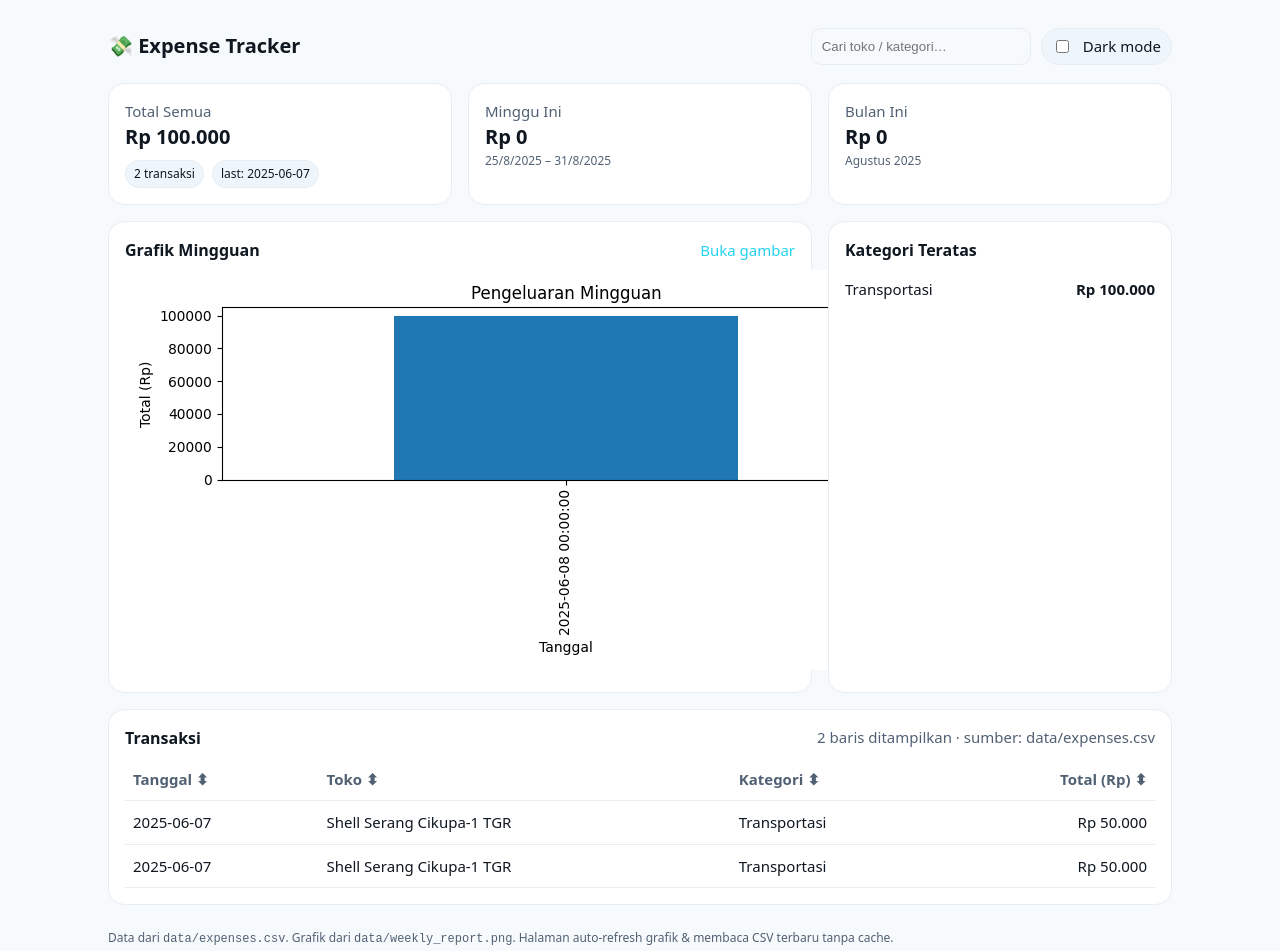
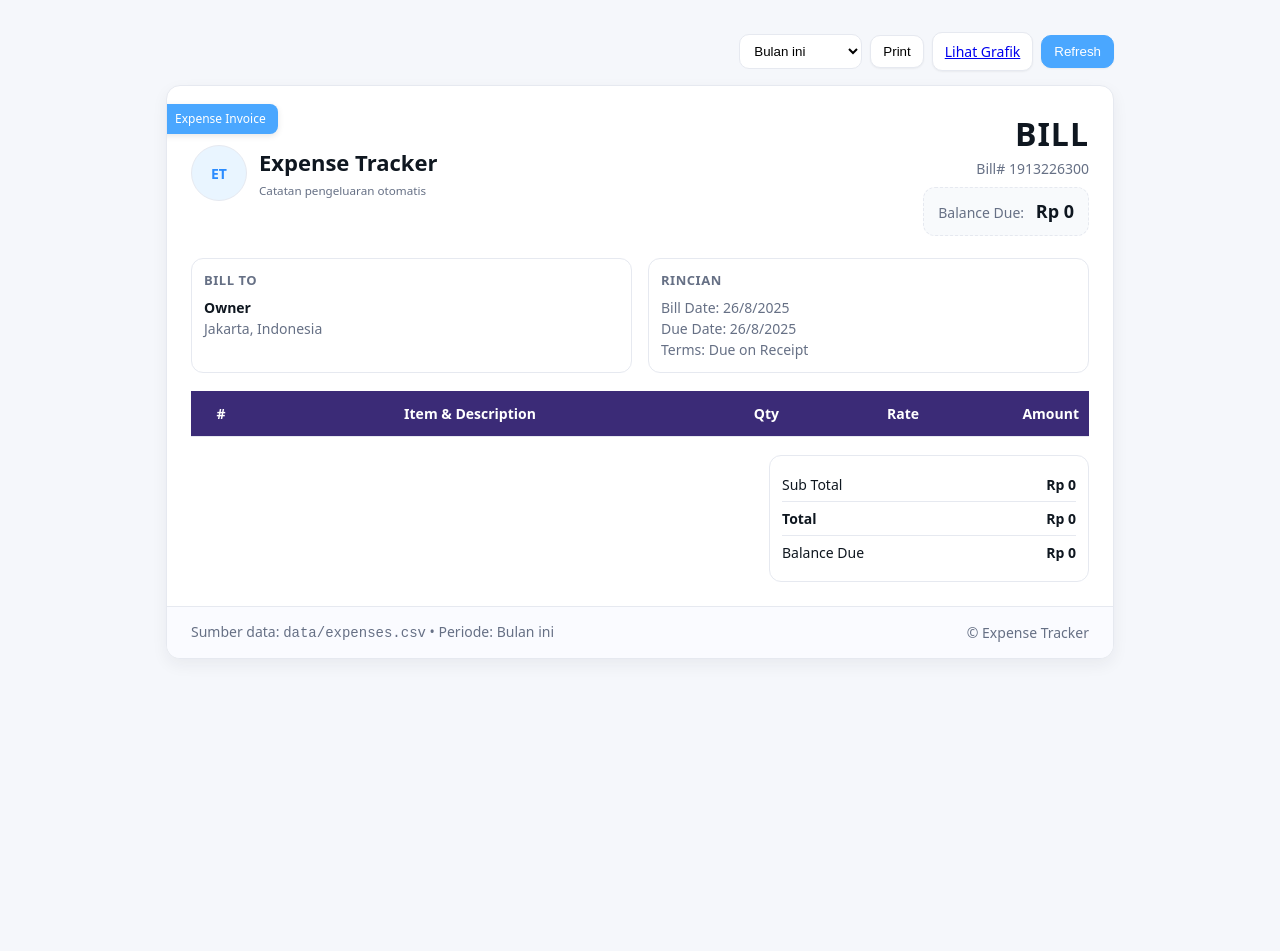
Before and after one commit to muskmusk-IT/expense-tracker-ai, a plain HTML site: page index.html in a window 1280 px wide. After the commit the page ends 832 px from the top, so only its background shows below. Drawn offline with Linux system fonts and the light colour scheme.

Commit message:
Update index.html

```diff
--- a/index.html
+++ b/index.html
@@ -3,215 +3,207 @@
 <head>
   <meta charset="utf-8" />
   <meta name="viewport" content="width=device-width,initial-scale=1" />
-  <title>Expense Tracker</title>
+  <title>Expense Tracker • Invoice Style</title>
   <style>
     :root{
-      --bg:#0b0f14; --panel:#0f1620; --muted:#96a0aa; --text:#e8eef4; --line:#1c2531;
-      --brand:#22d3ee; --chip:#1b2a3a; --good:#34d399; --warn:#f59e0b; --bad:#ef4444;
-    }
-    @media (prefers-color-scheme: light){
-      :root{
-        --bg:#f7fafc; --panel:#ffffff; --muted:#516173; --text:#0f1720; --line:#e6edf3;
-        --chip:#eef5fb;
-      }
+      --bg:#f5f7fb; --ink:#0f1720; --muted:#667085; --line:#e6e9f0; --accent:#3b2b77; --accent-2:#6a5bb3; --chip:#eef2ff; --brand:#4ea8ff; --good:#10b981; --warn:#f59e0b; --danger:#ef4444;
     }
     *{box-sizing:border-box}
-    body{margin:0;background:var(--bg);color:var(--text);font:15px/1.5 ui-sans-serif,system-ui,Segoe UI,Roboto}
-    .wrap{max-width:1100px;margin:auto;padding:28px 18px}
-    header{display:flex;flex-wrap:wrap;gap:14px;align-items:center;justify-content:space-between;margin-bottom:18px}
-    h1{font-size:20px;margin:0}
+    html,body{height:100%}
+    body{margin:0;background:var(--bg);color:var(--ink);font:14px/1.5 ui-sans-serif,system-ui,Segoe UI,Roboto}
+    .wrap{max-width:980px;margin:32px auto;padding:0 16px}
+
+    /* Top toolbar */
+    .toolbar{display:flex;gap:8px;align-items:center;justify-content:flex-end;margin-bottom:14px}
+    .btn{background:#fff;border:1px solid var(--line);border-radius:10px;padding:8px 12px;cursor:pointer;display:inline-flex;gap:8px;align-items:center;box-shadow:0 1px 2px rgba(0,0,0,.05)}
+    .btn.primary{background:#4aa7ff;color:#fff;border-color:#4aa7ff}
+    .btn:active{transform:translateY(1px)}
+
+    /* Invoice card */
+    .card{background:#fff;border:1px solid var(--line);border-radius:14px;box-shadow:0 6px 16px rgba(31,41,55,.06);overflow:hidden}
+    .ribbon{position:absolute;left:-12px;top:18px;background:#4aa7ff;color:#fff;padding:6px 12px 6px 20px;border-radius:0 8px 8px 0;box-shadow:0 2px 6px rgba(0,0,0,.1);font-size:12px}
+
+    .bill{position:relative;padding:24px}
+    .bill-head{display:flex;gap:16px;align-items:center;justify-content:space-between}
+    .brand{display:flex;gap:12px;align-items:center}
+    .logo{width:56px;height:56px;border-radius:50%;display:grid;place-items:center;background:#e9f5ff;border:1px solid var(--line);font-weight:800;color:#2b8cff}
+    .brand h2{margin:0;font-size:22px}
+    .brand small{color:var(--muted)}
+
+    .bill-meta{text-align:right}
+    .bill-meta .title{font-size:32px;letter-spacing:1px;font-weight:800}
+    .bill-meta .no{color:var(--muted)}
+    .due{margin-top:8px;background:#f8fafc;border:1px dashed var(--line);display:inline-block;padding:10px 14px;border-radius:12px}
+    .due .lbl{color:var(--muted);margin-right:8px}
+    .due .amt{font-weight:800;font-size:18px}
+
+    .grid{display:grid;grid-template-columns:1fr 1fr;gap:16px;margin-top:22px}
+    .panel{border:1px solid var(--line);border-radius:12px;padding:12px}
+    .panel h4{margin:0 0 6px 0;font-size:13px;color:var(--muted);text-transform:uppercase;letter-spacing:.04em}
+    .panel .name{font-weight:700}
+
+    /* Table */
+    table{width:100%;border-collapse:collapse;margin-top:18px}
+    thead th{background:var(--accent);color:#fff;font-weight:600}
+    th,td{padding:12px 10px;border-bottom:1px solid var(--line)}
+    td.right,th.right{text-align:right}
+    tbody tr:hover{background:#fafbff}
+
+    .totals{display:flex;justify-content:flex-end;margin-top:18px}
+    .totals .box{width:320px;border:1px solid var(--line);border-radius:12px;padding:12px}
+    .totals .row{display:flex;justify-content:space-between;padding:6px 0;border-bottom:1px solid var(--line)}
+    .totals .row:last-child{border-bottom:0}
+    .totals .grand{font-weight:800}
+
+    .foot{display:flex;justify-content:space-between;align-items:center;padding:14px 24px;border-top:1px solid var(--line);background:#fafbff}
     .muted{color:var(--muted)}
-    .row{display:grid;grid-template-columns:repeat(12,1fr);gap:16px}
-    .card{grid-column:span 12;background:var(--panel);border:1px solid var(--line);border-radius:16px;padding:16px}
-    @media (min-width:720px){.card.sm-4{grid-column:span 4}.card.sm-8{grid-column:span 8}}
-    .pill{display:inline-flex;gap:8px;align-items:center;background:var(--chip);border:1px solid var(--line);padding:6px 10px;border-radius:999px}
-    .kpi{font-weight:700;font-size:20px}
-    .controls{display:flex;gap:10px;flex-wrap:wrap}
-    input[type="search"]{background:transparent;border:1px solid var(--line);color:var(--text);padding:8px 10px;border-radius:10px;min-width:220px;outline:none}
-    .toggle{cursor:pointer}
-    table{width:100%;border-collapse:collapse}
-    th,td{border-bottom:1px solid var(--line);padding:10px 8px;text-align:left;white-space:nowrap}
-    th{color:var(--muted);font-weight:600}
-    td.right,th.right{text-align:right}
-    .chips{display:flex;gap:8px;flex-wrap:wrap;margin-top:8px}
-    .badge{padding:4px 8px;border-radius:999px;border:1px solid var(--line);background:var(--chip);font-size:12px}
-    .catRow{display:flex;justify-content:space-between;padding:6px 0;border-bottom:1px dashed var(--line)}
-    .catRow:last-child{border-bottom:0}
-    a.link{color:var(--brand);text-decoration:none}
-    footer{margin:24px 0;color:var(--muted);font-size:12px}
+
+    .controls{display:flex;gap:8px;align-items:center}
+    select{border:1px solid var(--line);border-radius:10px;padding:8px 10px;background:#fff}
   </style>
 </head>
 <body>
   <div class="wrap">
-    <header>
-      <h1>💸 Expense Tracker</h1>
+    <div class="toolbar">
       <div class="controls">
-        <input id="q" type="search" placeholder="Cari toko / kategori…" />
-        <label class="pill toggle">
-          <input id="dm" type="checkbox" style="accent-color:var(--brand);margin-right:6px" />
-          Dark mode
-        </label>
+        <select id="range">
+          <option value="month">Bulan ini</option>
+          <option value="week">Minggu ini</option>
+          <option value="all">Semua waktu</option>
+        </select>
+        <button class="btn" id="print">Print</button>
+        <a class="btn" href="data/weekly_report.png" target="_blank">Lihat Grafik</a>
+        <button class="btn primary" id="refresh">Refresh</button>
       </div>
-    </header>
+    </div>
 
-    <div class="row">
-      <section class="card sm-4">
-        <div class="muted">Total Semua</div>
-        <div class="kpi" id="kpi-total">Rp -</div>
-        <div class="chips"><span class="badge" id="rows">0 transaksi</span><span class="badge" id="last">-</span></div>
-      </section>
+    <div class="card">
+      <div class="bill">
+        <div class="ribbon">Expense Invoice</div>
+        <div class="bill-head">
+          <div class="brand">
+            <div class="logo">ET</div>
+            <div>
+              <h2>Expense Tracker</h2>
+              <small class="muted">Catatan pengeluaran otomatis</small>
+            </div>
+          </div>
+          <div class="bill-meta">
+            <div class="title">BILL</div>
+            <div class="no" id="billNo">Bill# —</div>
+            <div class="due"><span class="lbl">Balance Due:</span> <span class="amt" id="balance">Rp 0</span></div>
+          </div>
+        </div>
 
-      <section class="card sm-4">
-        <div class="muted">Minggu Ini</div>
-        <div class="kpi" id="kpi-week">Rp -</div>
-        <div id="week-range" class="muted" style="font-size:12px"></div>
-      </section>
+        <div class="grid">
+          <div class="panel">
+            <h4>Bill To</h4>
+            <div class="name" id="billTo">Owner</div>
+            <div class="muted">Jakarta, Indonesia</div>
+          </div>
+          <div class="panel">
+            <h4>Rincian</h4>
+            <div class="muted">Bill Date: <span id="billDate">—</span></div>
+            <div class="muted">Due Date: <span id="dueDate">—</span></div>
+            <div class="muted">Terms: Due on Receipt</div>
+          </div>
+        </div>
 
-      <section class="card sm-4">
-        <div class="muted">Bulan Ini</div>
-        <div class="kpi" id="kpi-month">Rp -</div>
-        <div class="muted" id="month-name" style="font-size:12px"></div>
-      </section>
-
-      <section class="card sm-8">
-        <div style="display:flex;justify-content:space-between;align-items:center;margin-bottom:8px">
-          <h3 style="margin:0;font-size:16px">Grafik Mingguan</h3>
-          <a class="link" href="data/weekly_report.png" target="_blank">Buka gambar</a>
-        </div>
-        <img id="chart" src="data/weekly_report.png" alt="Weekly report"
-             onerror="this.replaceWith(document.createTextNode('Belum ada grafik. Tambah transaksi dulu.'))">
-      </section>
-
-      <section class="card sm-4">
-        <h3 style="margin:0 0 10px;font-size:16px">Kategori Teratas</h3>
-        <div id="cats"></div>
-      </section>
-
-      <section class="card">
-        <div style="display:flex;justify-content:space-between;align-items:center;margin-bottom:8px">
-          <h3 style="margin:0;font-size:16px">Transaksi</h3>
-          <div class="muted" id="meta"></div>
-        </div>
-        <div style="overflow:auto">
         <table id="tbl">
-            <thead><tr>
-              <th data-sort="Tanggal">Tanggal ⬍</th>
-              <th data-sort="Toko">Toko ⬍</th>
-              <th data-sort="Kategori">Kategori ⬍</th>
-              <th class="right" data-sort="Total">Total (Rp) ⬍</th>
-            </tr></thead>
+          <thead>
+            <tr>
+              <th style="width:60px">#</th>
+              <th>Item & Description</th>
+              <th class="right" style="width:100px">Qty</th>
+              <th class="right" style="width:140px">Rate</th>
+              <th class="right" style="width:160px">Amount</th>
+            </tr>
+          </thead>
           <tbody></tbody>
         </table>
+
+        <div class="totals">
+          <div class="box">
+            <div class="row"><span>Sub Total</span><strong id="subTotal">Rp 0</strong></div>
+            <div class="row grand"><span>Total</span><strong id="grandTotal">Rp 0</strong></div>
+            <div class="row"><span>Balance Due</span><strong id="balDue">Rp 0</strong></div>
           </div>
-      </section>
         </div>
-
-    <footer>
-      Data dari <code>data/expenses.csv</code>. Grafik dari <code>data/weekly_report.png</code>.
-      Halaman auto-refresh grafik & membaca CSV terbaru tanpa cache.
-    </footer>
+      </div>
+      <div class="foot">
+        <div class="muted">Sumber data: <code>data/expenses.csv</code> • Periode: <span id="periode">—</span></div>
+        <div class="muted">© Expense Tracker</div>
+      </div>
+    </div>
   </div>
 
 <script>
-const csvUrl = 'data/expenses.csv';
-const chartEl = document.getElementById('chart');
-chartEl.src = 'data/weekly_report.png?ts=' + Date.now(); // bust cache
+const CSV_URL = 'data/expenses.csv';
+const idr = n => (new Intl.NumberFormat('id-ID',{style:'currency',currency:'IDR',maximumFractionDigits:0})).format(+n||0);
+const toDate = s => new Date(s);
+const startOfWeek = d => {const x=new Date(d);const day=(x.getDay()+6)%7;x.setDate(x.getDate()-day);x.setHours(0,0,0,0);return x;};
+const endOfWeek = d => {const x=startOfWeek(d);x.setDate(x.getDate()+6);x.setHours(23,59,59,999);return x;};
 
-// Dark mode toggle
-const dm = document.getElementById('dm');
-dm.checked = window.matchMedia && window.matchMedia('(prefers-color-scheme: dark)').matches;
-dm.addEventListener('change', () => {
-  document.documentElement.style.colorScheme = dm.checked ? 'dark' : 'light';
-});
-
-// Helpers
-const idr = n => 'Rp ' + Number(n||0).toLocaleString('id-ID');
-const toDate = s => new Date(s);
-const startOfWeek = d => { const x=new Date(d); const day=(x.getDay()+6)%7; x.setDate(x.getDate()-day); x.setHours(0,0,0,0); return x; };
-const endOfWeek = d => { const x=startOfWeek(d); x.setDate(x.getDate()+6); x.setHours(23,59,59,999); return x; };
-
-let rows = [], sortKey = 'Tanggal', sortAsc = false;
+function hash(str){let h=0;for(let i=0;i<str.length;i++){h=((h<<5)-h)+str.charCodeAt(i);h|=0;}return Math.abs(h);}
 
 async function loadCSV(){
-  const res = await fetch(csvUrl, {cache:'no-store'});
+  const res = await fetch(CSV_URL+'?ts='+Date.now(),{cache:'no-store'});
   const txt = await res.text();
   if(!txt.trim()) return [];
   return txt.trim().split(/\r?\n/).map(l=>{
     const [Tanggal,Toko,Kategori,Total] = l.split(',');
-    return {Tanggal, Toko, Kategori, Total: Number(Total||0)};
+    return {Tanggal,Toko,Kategori,Total:Number(Total||0)};
   });
 }
 
-function render(){
-  // KPI
-  const totalAll = rows.reduce((a,b)=>a+b.Total,0);
-  document.getElementById('kpi-total').textContent = idr(totalAll);
-  document.getElementById('rows').textContent = rows.length + ' transaksi';
-  const last = rows.at(-1)?.Tanggal || '-';
-  document.getElementById('last').textContent = 'last: ' + last;
+function applyRange(rows, range){
+  const now = new Date();
+  if(range==='all') return rows;
+  if(range==='week'){
+    const a = startOfWeek(now), b=endOfWeek(now);
+    return rows.filter(r=>{const d=toDate(r.Tanggal);return d>=a && d<=b;});
+  }
+  // default: month
+  return rows.filter(r=>{const d=toDate(r.Tanggal);return d.getMonth()===now.getMonth() && d.getFullYear()===now.getFullYear();});
+}
 
-  const now = new Date();
-  const sw = startOfWeek(now), ew = endOfWeek(now);
-  document.getElementById('week-range').textContent =
-    sw.toLocaleDateString('id-ID') + ' – ' + ew.toLocaleDateString('id-ID');
-  const weekSum = rows.filter(r=>{ const d=toDate(r.Tanggal); return d>=sw && d<=ew; })
-                      .reduce((a,b)=>a+b.Total,0);
-  document.getElementById('kpi-week').textContent = idr(weekSum);
-
-  const month = now.getMonth(), year = now.getFullYear();
-  document.getElementById('month-name').textContent =
-    now.toLocaleString('id-ID',{month:'long',year:'numeric'});
-  const monthSum = rows.filter(r=>{ const d=toDate(r.Tanggal); return d.getMonth()==month && d.getFullYear()==year; })
-                       .reduce((a,b)=>a+b.Total,0);
-  document.getElementById('kpi-month').textContent = idr(monthSum);
-
-  // Kategori
-  const byCat = {};
-  rows.forEach(r=> byCat[r.Kategori] = (byCat[r.Kategori]||0) + r.Total );
-  const top = Object.entries(byCat).sort((a,b)=>b[1]-a[1]).slice(0,6);
-  const cats = document.getElementById('cats'); cats.innerHTML='';
-  top.forEach(([k,v])=>{
-    const div = document.createElement('div'); div.className='catRow';
-    div.innerHTML = `<span>${k}</span><strong>${idr(v)}</strong>`;
-    cats.appendChild(div);
-  });
-
-  // Tabel
-  const q = document.getElementById('q').value.toLowerCase();
-  let filtered = rows.filter(r => (r.Toko+r.Kategori+r.Tanggal).toLowerCase().includes(q));
-  filtered.sort((a,b)=>{
-    if (sortKey==='Total') return sortAsc ? a.Total-b.Total : b.Total-a.Total;
-    if (sortKey==='Tanggal') return (sortAsc?1:-1)*(toDate(a.Tanggal)-toDate(b.Tanggal));
-    return (sortAsc?1:-1)*(a[sortKey].localeCompare(b[sortKey]));
-  });
-
-  const tbody = document.querySelector('#tbl tbody'); tbody.innerHTML='';
-  filtered.forEach(r=>{
-    const tr = document.createElement('tr');
-    tr.innerHTML = `<td>${r.Tanggal}</td><td>${r.Toko}</td><td>${r.Kategori}</td><td class="right">${idr(r.Total)}</td>`;
+function render(rows){
+  const tbody = document.querySelector('#tbl tbody');
+  tbody.innerHTML='';
+  let i=1, sum=0;
+  rows.forEach(r=>{
+    sum += r.Total;
+    const tr=document.createElement('tr');
+    const desc = `${r.Kategori} — ${r.Toko} (${r.Tanggal})`;
+    tr.innerHTML = `<td>${i++}</td><td>${desc}</td><td class="right">1.00</td><td class="right">${idr(r.Total)}</td><td class="right">${idr(r.Total)}</td>`;
     tbody.appendChild(tr);
   });
-  document.getElementById('meta').textContent =
-    `${filtered.length} baris ditampilkan · sumber: data/expenses.csv`;
+  document.getElementById('subTotal').textContent = idr(sum);
+  document.getElementById('grandTotal').textContent = idr(sum);
+  document.getElementById('balDue').textContent = idr(sum);
+  document.getElementById('balance').textContent = idr(sum);
 }
 
-document.getElementById('q').addEventListener('input', render);
-document.querySelectorAll('#tbl th[data-sort]').forEach(th=>{
-  th.addEventListener('click', ()=>{
-    const k = th.getAttribute('data-sort');
-    sortAsc = (sortKey===k) ? !sortAsc : (k==='Tanggal'); // default: terbaru dulu
-    sortKey = k; render();
-  });
-});
+(async function init(){
+  const all = await loadCSV();
+  const rangeSel = document.getElementById('range');
+  const now = new Date();
+  document.getElementById('billDate').textContent = now.toLocaleDateString('id-ID');
+  document.getElementById('dueDate').textContent = now.toLocaleDateString('id-ID');
+  document.getElementById('billNo').textContent = 'Bill# '+ String(hash(all.map(r=>r.Tanggal).join('|'))).padStart(4,'0');
 
-(async function init(){
-  rows = await loadCSV();
-  render();
-  // refresh ringan tiap 60 dtk biar kalau ada commit baru, tabel kebaca
-  setInterval(async()=>{
-    rows = await loadCSV(); render();
-    chartEl.src = 'data/weekly_report.png?ts=' + Date.now();
-  }, 60000);
+  function run(){
+    const r = rangeSel.value;
+    const filtered = applyRange(all, r).sort((a,b)=> new Date(a.Tanggal)-new Date(b.Tanggal));
+    render(filtered);
+    const textRange = r==='all' ? 'Semua waktu' : r==='week' ? 'Minggu ini' : 'Bulan ini';
+    document.getElementById('periode').textContent = textRange;
+  }
+  run();
+  rangeSel.addEventListener('change', run);
+
+  document.getElementById('refresh').onclick = ()=>location.reload();
+  document.getElementById('print').onclick = ()=>window.print();
 })();
 </script>
 </body>
```
Lines whose indentation alone changed are shown as unchanged.
